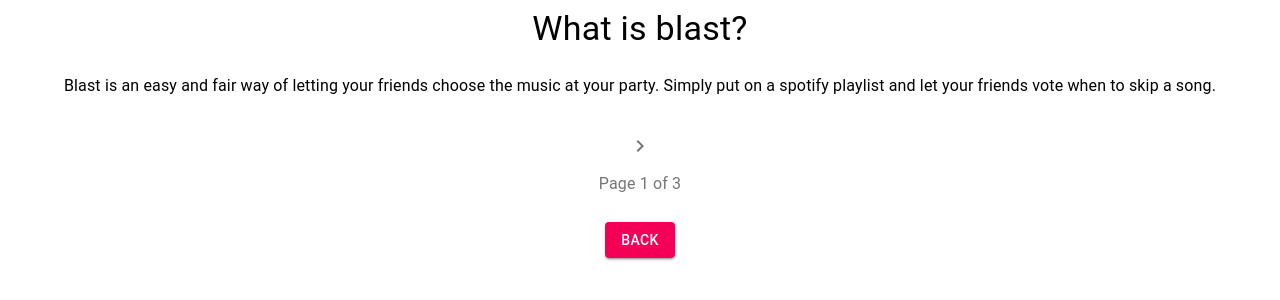
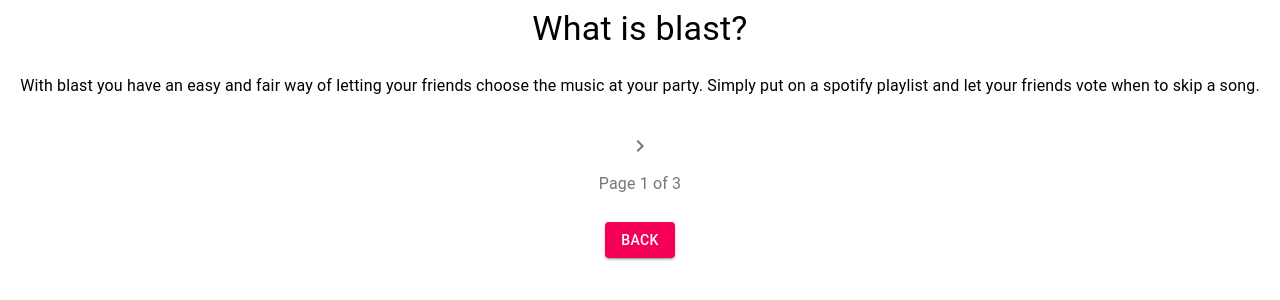
Before and after one commit to D99ZY/blast-web-app, a React app in the folder blast/frontend/: page /info in a window 1280 px wide. Shown: the top 300 px of the page. Built offline with nearby package versions, Linux system fonts and the light colour scheme; no server answers; the HTML template or start-up script is replaced by a standard one.

Commit message:
Minor changes to Info.js content

```diff
--- a/blast/frontend/src/components/Info.js
+++ b/blast/frontend/src/components/Info.js
@@ -18,7 +18,7 @@ export default function Info(props) {
     function renderAppDescription() {
 
         let title = "What is blast?";
-        let content = "Blast is an easy and fair way of letting your friends choose the music at your party. " +
+        let content = "With blast you have an easy and fair way of letting your friends choose the music at your party. " +
             "Simply put on a spotify playlist and let your friends vote when to skip a song.";
 
         return (
@@ -67,7 +67,7 @@ export default function Info(props) {
             "After signing in to your Spotify account, decide how many of your friends need to vote before a song is skipped. " +
             "Additionally, you can choose whether or not your friends are able to pause the music.";
 
-        let content2 = "Once your room has been created, simply share your room code with your friends.";
+        let content2 = "Once your room has been created, simply share your unique 6 letter room code with your friends.";
 
         return (
             <Grid container spacing={3} align='center'>
```
